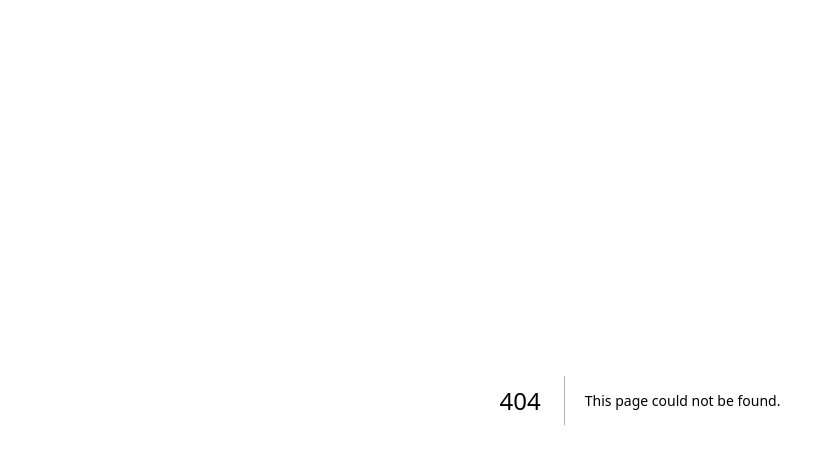
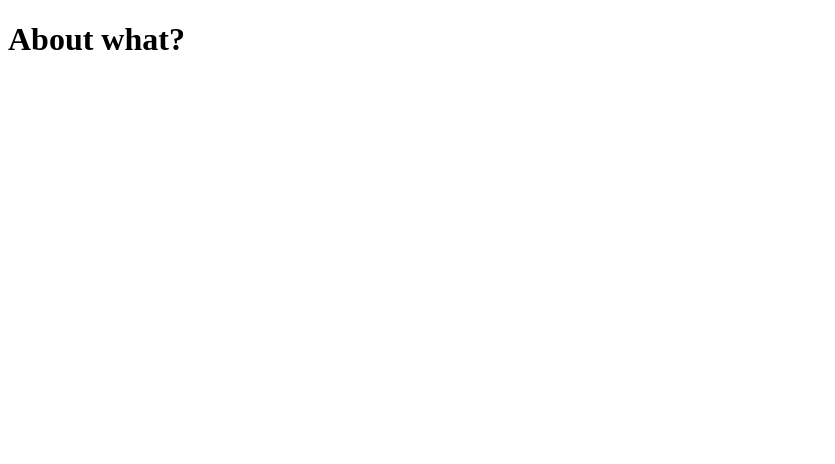
Before and after one commit to windowwelder/3dForge, a Next.js app: page /about in a window 1280 px wide. Before the commit this address had no page. Shown: the top 464 px of the page, without its empty margins (0-835 px from the left). Built offline with nearby package versions, Linux system fonts and the light colour scheme.

Commit message:
feat: new 'about' directory

```diff
--- /dev/null
+++ b/app/about/page.jsx
@@ -0,0 +1,3 @@
+export default function About() {
+  return <h1>About what?</h1>
+}
```
